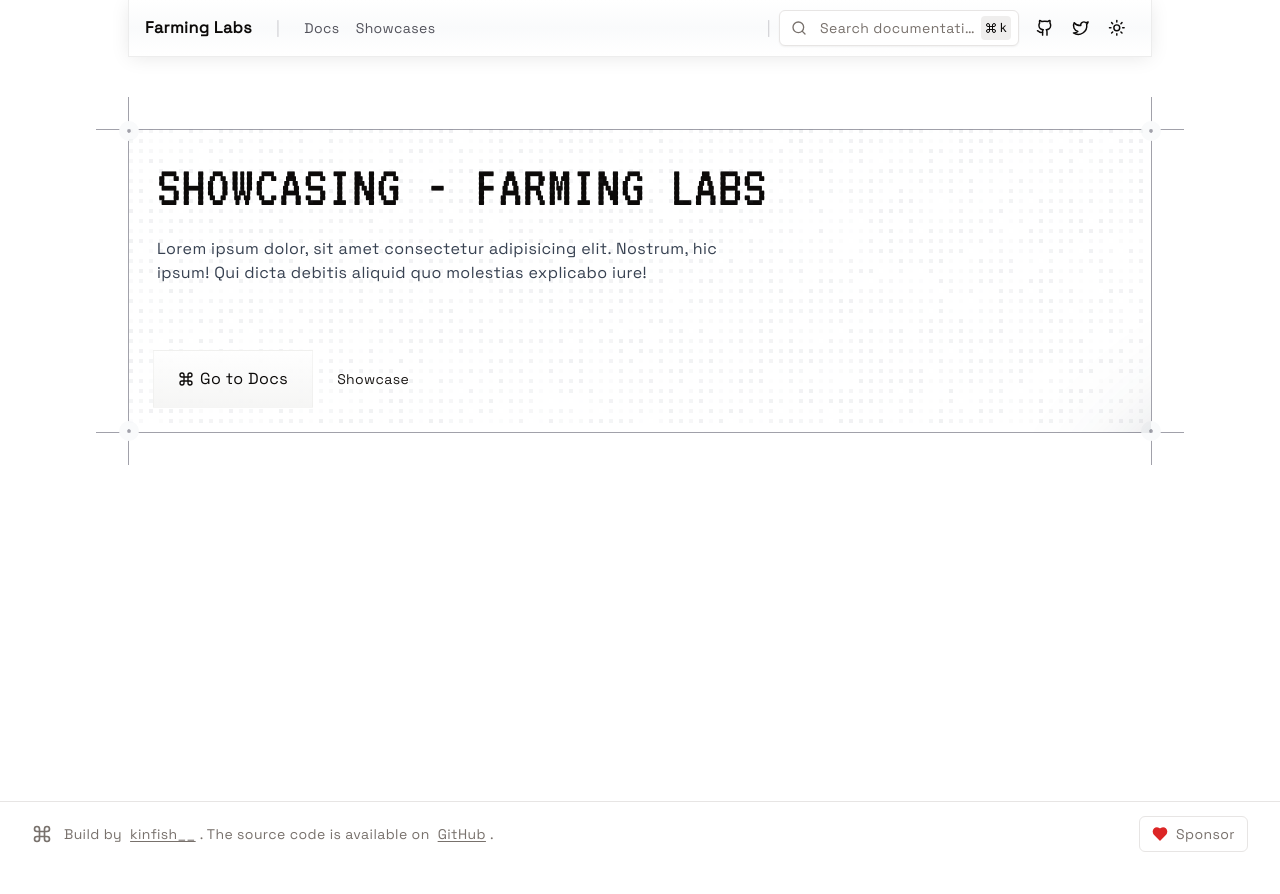
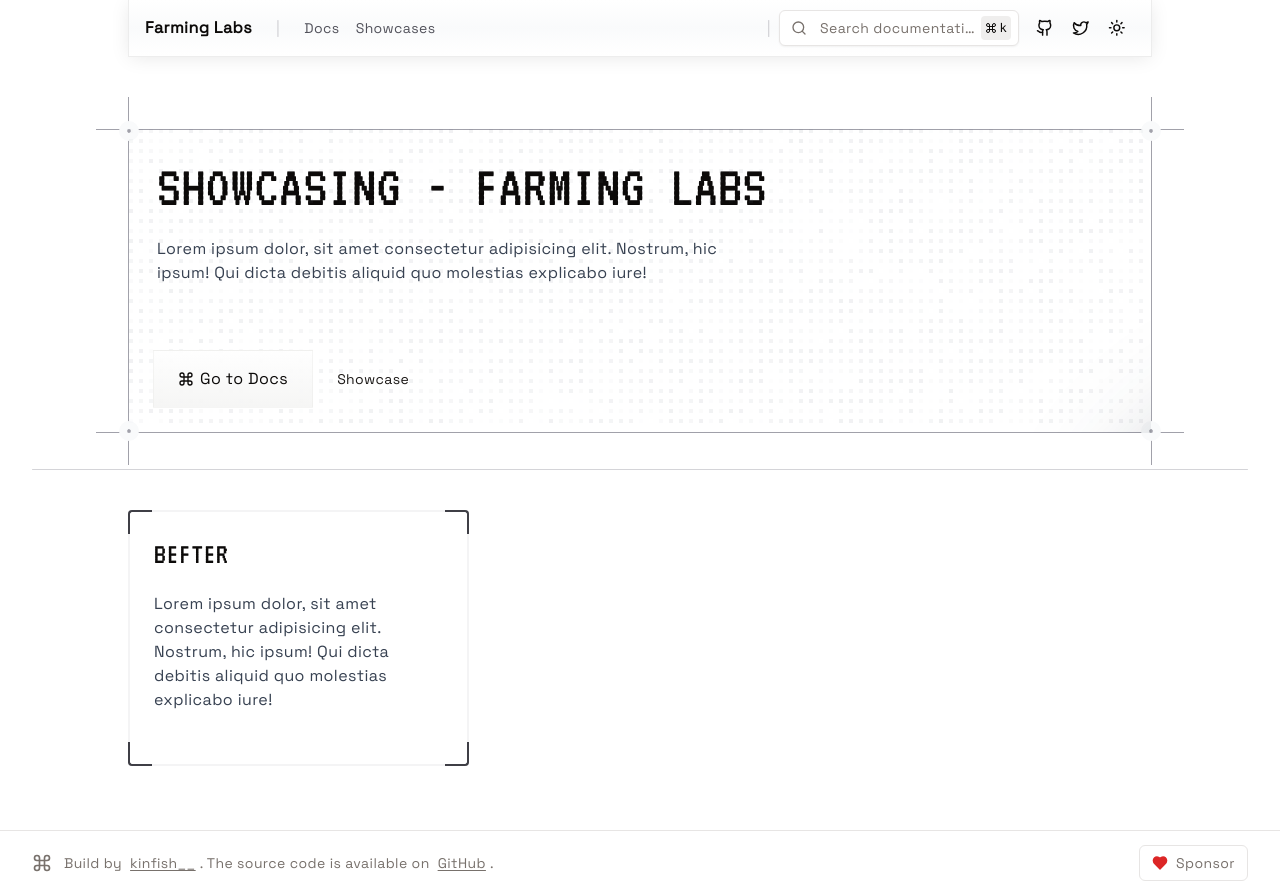
Before and after one commit to farming-labs/web, a Next.js app: page /showcase in a window 1280 px wide. Before the commit the page ends 865 px from the top, so only its background shows below. Built offline with nearby package versions, Linux system fonts and the light colour scheme.

Commit message:
feat: showcasing

```diff
--- /dev/null
+++ b/app/showcase/_components/farmed.ts
@@ -0,0 +1,8 @@
+export const farmed = [
+  {
+    id: "befter",
+    title: "Befter",
+    description:
+      "Befter is n fp type npm package that register hooks and run before and afters",
+  },
+];
--- a/app/showcase/_components/hero.tsx
+++ b/app/showcase/_components/hero.tsx
@@ -47,7 +47,7 @@ const ShoowcaseHeroSection = () => {
     </div>
   );
   return (
-    <div className="min-h-[88vh] flex justify-start items-start mt-10">
+    <div className="min-h-full flex justify-start items-start mt-10">
       <Container>
         <div className="relative p-3 w-full flex flex-col gap-2 center">
           <CardBody />
--- /dev/null
+++ b/app/showcase/_components/package-card.tsx
@@ -0,0 +1,37 @@
+import { cn } from "@/lib/utils";
+export const PackagegCard = () => {
+  const CardBody = ({ className = "p-4" }) => (
+    <div className={cn("text-left mb-7 space-y-5 pt-10", className)}>
+      <h2 className="font-pixel text-xl sm:text-2xl md:text-3xl uppercase">
+        Befter
+      </h2>
+      <p className="text-gray-700 dark:text-gray-300">
+        Lorem ipsum dolor, sit amet consectetur adipisicing elit. Nostrum, hic
+        ipsum! Qui dicta debitis aliquid quo molestias explicabo iure!
+      </p>
+    </div>
+  );
+  const Icon = ({
+    className,
+    ...rest
+  }: React.HTMLAttributes<HTMLDivElement>) => {
+    return (
+      <div
+        {...rest}
+        className={cn(
+          "dark:border-zinc-200 border-zinc-700 size-6 absolute",
+          className,
+        )}
+      />
+    );
+  };
+  return (
+    <div className="border-2 border-zinc-100 dark:border-zinc-700 relative rounded-sm">
+      <Icon className="-top-0.5 -left-0.5 border-l-2 border-t-2 rounded-tl-sm" />
+      <Icon className="-top-0.5 -right-0.5 border-r-2 border-t-2 rounded-tr-sm" />
+      <Icon className="-bottom-0.5 -left-0.5 border-l-2 border-b-2 rounded-bl-sm" />
+      <Icon className="-bottom-0.5 -right-0.5 border-r-2 border-b-2 rounded-br-sm" />
+      <CardBody className="p-6" />
+    </div>
+  );
+};
--- /dev/null
+++ b/app/showcase/_components/packages.tsx
@@ -0,0 +1,14 @@
+import { farmed } from "./farmed";
+import { PackagegCard } from "./package-card";
+
+export default function Packages() {
+  return (
+    <div className="max-w-6xl p-6 mx-auto overflow-hidden">
+      <div className="grid grid-cols-1 md:grid-cols-2 p-10 pt-3 lg:grid-cols-3">
+        {farmed.map((itm, indx) => {
+          return <PackagegCard key={indx} />;
+        })}
+      </div>
+    </div>
+  );
+}
--- a/app/showcase/page.tsx
+++ b/app/showcase/page.tsx
@@ -1,9 +1,13 @@
+import { Separator } from "@/components/separator";
 import ShoowcaseHeroSection from "./_components/hero";
+import Packages from "./_components/packages";
 
 export default function ShowCase() {
   return (
-    <div>
+    <div className="flex flex-col gap-1">
       <ShoowcaseHeroSection />
+      <Separator />
+      <Packages />
     </div>
   );
 }
--- a/components/header.tsx
+++ b/components/header.tsx
@@ -71,7 +71,7 @@ export function Header() {
                     Docs
                   </Link>
                   <Link
-                    href="/docs/components/button"
+                    href="/showcase"
                     className="text-sm text-zinc-600 hover:text-zinc-900 dark:text-zinc-400 dark:hover:text-zinc-100 transition-colors"
                   >
                     Showcases
--- /dev/null
+++ b/components/separator.tsx
@@ -0,0 +1,57 @@
+import { cn } from "@/lib/utils";
+type SeparatorProps = {
+  /**
+   * @default ""
+   */
+  label?: React.ReactNode;
+  /**
+   * @default false
+   */
+  gradient?: boolean;
+  className?: string;
+};
+//======================================
+export const Separator = ({
+  label,
+  gradient = false,
+  className = "",
+}: SeparatorProps) => {
+  if (label) {
+    return (
+      <div className="flex items-center w-full">
+        <div
+          className={cn(
+            "rounded-full w-full h-[1px]",
+            gradient
+              ? "bg-gradient-to-r from-transparent dark:from-zinc-800 dark:to-zinc-400 to-zinc-500"
+              : "bg-zinc-300 dark:bg-zinc-800",
+            className,
+          )}
+        ></div>
+        <div className="text-gray-600 uppercase w-fit dark:text-gray-300 text-nowrap">
+          {label}
+        </div>
+        <div
+          className={cn(
+            "rounded-full w-full h-[1px]",
+            gradient
+              ? "bg-gradient-to-r from-zinc-500 dark:from-zinc-200 to-transparent dark:to-zinc-700"
+              : "bg-zinc-300 dark:bg-zinc-800",
+            className,
+          )}
+        ></div>
+      </div>
+    );
+  }
+  return (
+    <div
+      className={cn(
+        "rounded-full w-full h-[1px]",
+        gradient
+          ? "bg-gradient-to-r from-transparent via-zinc-500 dark:via-zinc-200 to-transparent dark:from-zinc-800 dark:to-zinc-700"
+          : "bg-zinc-300 dark:bg-zinc-800",
+        className,
+      )}
+    />
+  );
+};
```
